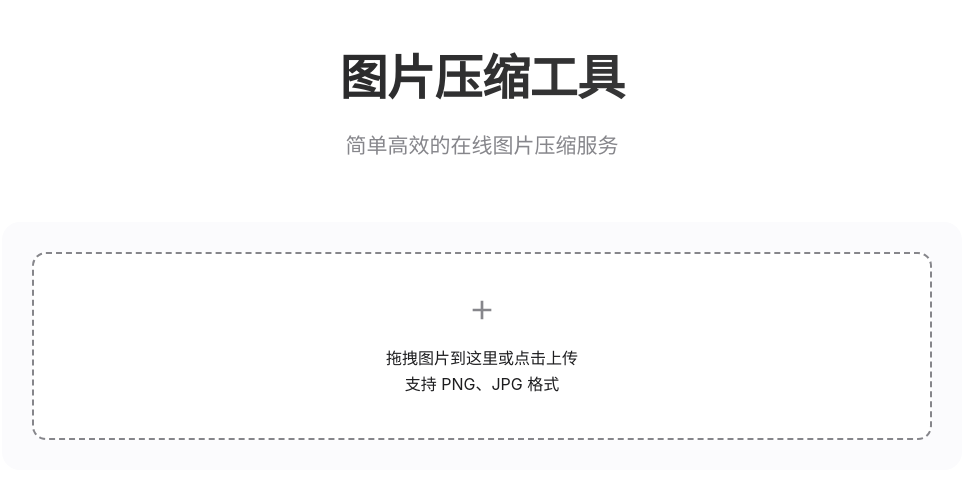
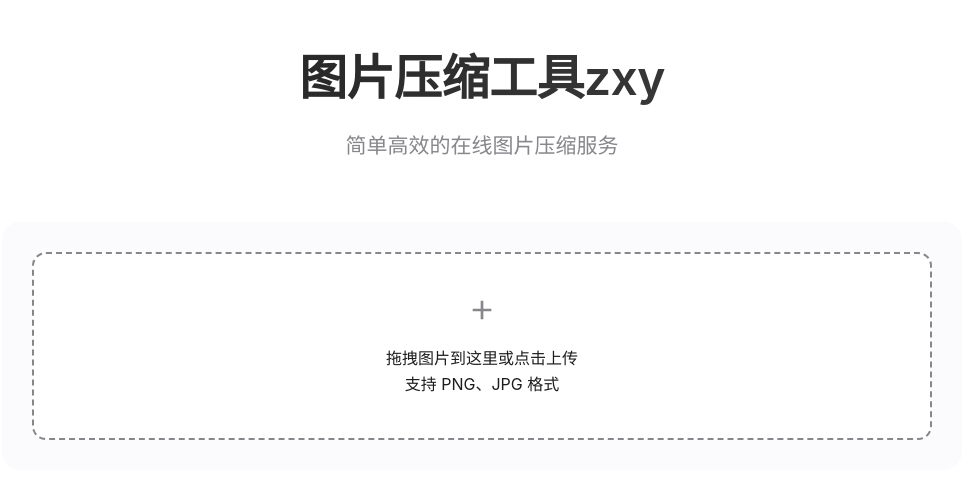
Before and after one commit to 515505572/tupianyasuo, a plain HTML site: page index.html in a window 1280 px wide. Shown: the whole page, without its empty margins (158-1121 px from the left). Drawn offline with Linux system fonts and the light colour scheme.

Commit message:
更新网站标题，添加zxy标识

```diff
--- a/index.html
+++ b/index.html
@@ -3,14 +3,14 @@
 <head>
     <meta charset="UTF-8">
     <meta name="viewport" content="width=device-width, initial-scale=1.0">
-    <title>图片压缩工具</title>
+    <title>图片压缩工具zxy</title>
     <link rel="stylesheet" href="css/style.css">
 </head>
 <body>
     <div class="container">
         <!-- 头部区域 -->
         <header class="header">
-            <h1>图片压缩工具</h1>
+            <h1>图片压缩工具zxy</h1>
             <p class="subtitle">简单高效的在线图片压缩服务</p>
         </header>
 
```
